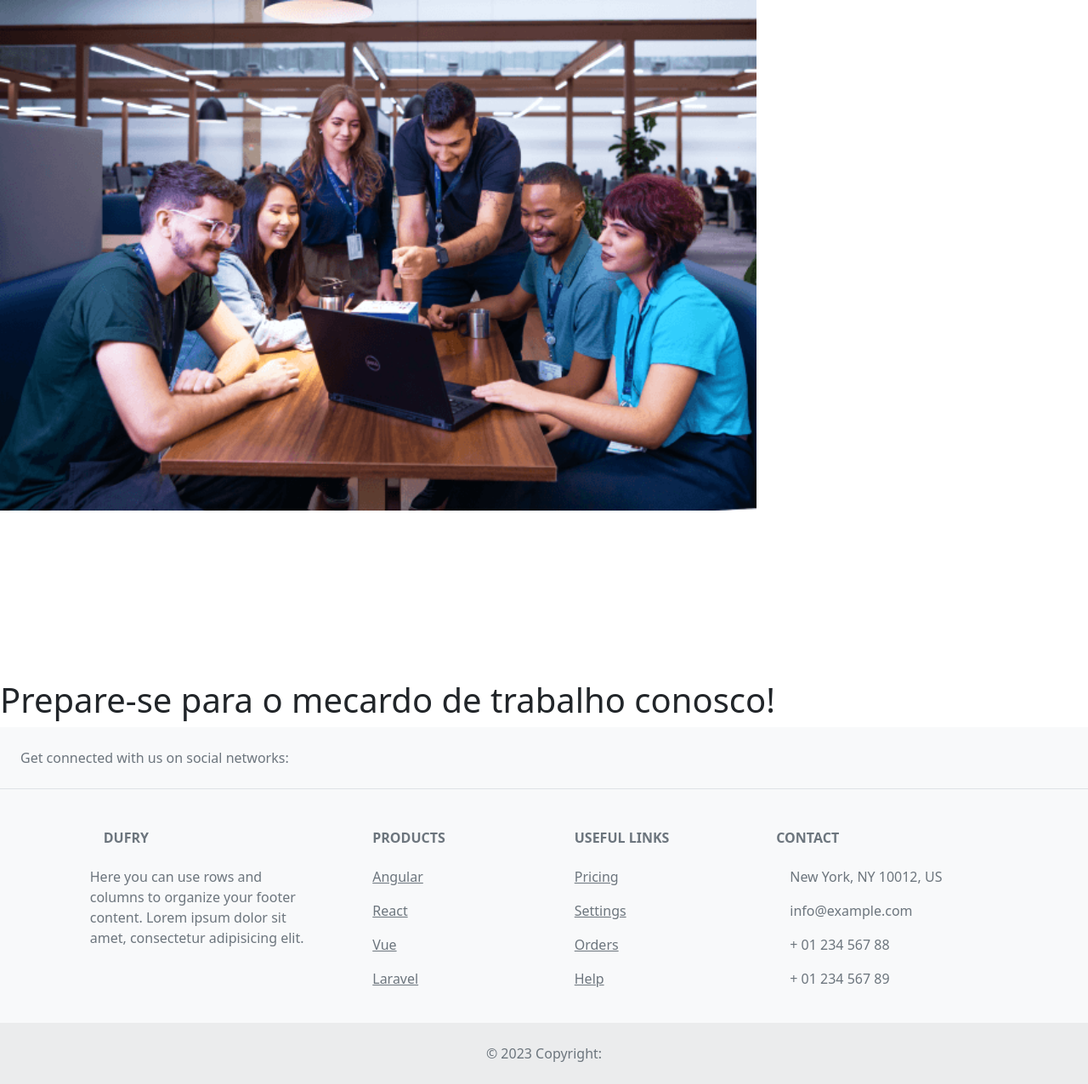
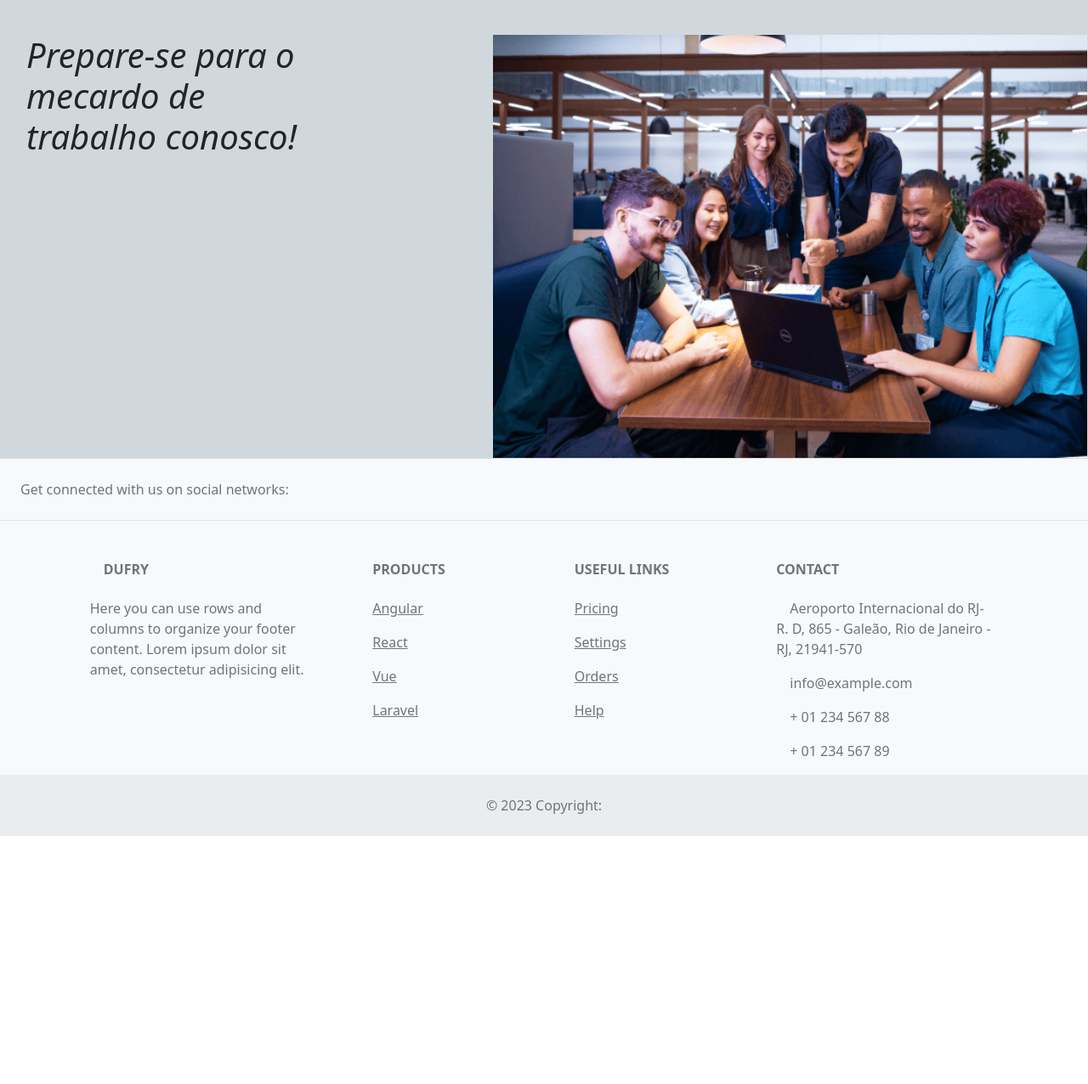
Before and after one commit to luissoaresx7/cta-portal-candidato, a Flask app: page / in a window 1280 px wide. Shown: the part 120-1396 px from the top of the page at 85% size. After the commit the page ends 1104 px from the top, so only its background shows below. Run offline with Flask 3, Linux system fonts and the light colour scheme.

Commit message:
atualizando templates, app.py e css

```diff
--- a/app.py
+++ b/app.py
@@ -40,51 +40,50 @@
 
 class Student(db.Model):
     id = db.Column(db.Integer, primary_key=True)
-    complete_name = db.Column(db.String(64), nullable=False)
+    complete_name = db.Column(db.String(64), nullable=True)
     social_name = db.Column(db.String(64), nullable=True)
-    birth_date = db.Column(db.DateTime(80), nullable=False)
+    birth_date = db.Column(db.DateTime(80), nullable=True)
     raca_cor_etinia = db.Column(db.Integer(), nullable=True)
     gender = db.Column(db.Integer(), nullable=True)
-    marital_status = db.Column(db.Integer(), nullable=False)
-    nacionality = db.Column(db.String(64), nullable=False)
-    city = db.Column(db.String(64), nullable=False)
-    state = db.Column(db.String(64), nullable=False)
-    city = db.Column(db.String(64), nullable=False)
-    rg = db.Column(db.String(64), nullable=False)
-    shipping_date_rg = db.Column(db.DateTime(80), nullable=False)
-    shipper_rg = db.Column(db.String(64), nullable=False)
-    cpf = db.Column(db.String(64), nullable=False)
-    cnh = db.Column(db.String(64), nullable=False)
-    cep = db.Column(db.String(64), nullable=False)
-    address = db.Column(db.String(64), nullable=False)
-    house_number = db.Column(db.String(64), nullable=False)
-    complement_address = db.Column(db.String(64), nullable=False)
-    tel = db.Column(db.String(64), nullable=False)
-    tel_message = db.Column(db.String(64), nullable=False)
-    personal_email = db.Column(db.String(64), nullable=False)
-    message_email = db.Column(db.String(64), nullable=False)
-    scholarity_progress = db.Column(db.Integer(), nullable=False)
-    school_term = db.Column(db.Integer(), nullable=False)
-    school = db.Column(db.String(64), nullable=False)
-    pwd_person = db.Column(db.Integer(), nullable=False)
-    pwd_person_affirmative = db.Column(db.String(64), nullable=False)
-    carrier_of_chronic_disease = db.Column(db.Integer(), nullable=False)
-    carrier_of_chronic_disease_affirmative = db.Column(db.String(64), nullable=False)
-    vaccine_covid = db.Column(db.Integer(), nullable=False)
-    mame_mom = db.Column(db.String(64), nullable=False)
-    profession_mom = db.Column(db.String(64), nullable=False)
-    scholarity_mom = db.Column(db.Integer(), nullable=False)
+    marital_status = db.Column(db.Integer(), nullable=True)
+    nacionality = db.Column(db.String(64), nullable=True)
+    state = db.Column(db.String(64), nullable=True)
+    city = db.Column(db.String(64), nullable=True)
+    rg = db.Column(db.String(64), nullable=True)
+    shipping_date_rg = db.Column(db.DateTime(80), nullable=True)
+    shipper_rg = db.Column(db.String(64), nullable=True)
+    cpf = db.Column(db.String(64), nullable=True)
+    cnh = db.Column(db.String(64), nullable=True)
+    cep = db.Column(db.String(64), nullable=True)
+    address = db.Column(db.String(64), nullable=True)
+    house_number = db.Column(db.String(64), nullable=True)
+    complement_address = db.Column(db.String(64), nullable=True)
+    tel = db.Column(db.String(64), nullable=True)
+    tel_message = db.Column(db.String(64), nullable=True)
+    personal_email = db.Column(db.String(64), nullable=True)
+    message_email = db.Column(db.String(64), nullable=True)
+    scholarity_progress = db.Column(db.Integer(), nullable=True)
+    school_term = db.Column(db.Integer(), nullable=True)
+    school = db.Column(db.String(64), nullable=True)
+    pwd_person = db.Column(db.Integer(), nullable=True)
+    pwd_person_affirmative = db.Column(db.String(64), nullable=True)
+    carrier_of_chronic_disease = db.Column(db.Integer(), nullable=True)
+    carrier_of_chronic_disease_affirmative = db.Column(db.String(64), nullable=True)
+    vaccine_covid = db.Column(db.Integer(), nullable=True)
+    mame_mom = db.Column(db.String(64), nullable=True)
+    profession_mom = db.Column(db.String(64), nullable=True)
+    scholarity_mom = db.Column(db.Integer(), nullable=True)
     mame_dad = db.Column(db.String(64), nullable=False)
-    profession_dad = db.Column(db.String(64), nullable=False)
-    scholarity_dad = db.Column(db.Integer(), nullable=False)
-    children = db.Column(db.Integer(), nullable=False)
-    many_childrens = db.Column(db.String(64), nullable=False)
-    live_whith_parents = db.Column(db.Integer(), nullable=False)
-    lives_whith_other_family = db.Column(db.String(64), nullable=False)
-    many_people_live_house = db.Column(db.String(64), nullable=False)
-    member_family_name = db.Column(db.String(64), nullable=False)
-    degree_of_kinship = db.Column(db.Integer(), nullable=False)
-    age_member_family = db.Column(db.String(64), nullable=False)
+    profession_dad = db.Column(db.String(64), nullable=True)
+    scholarity_dad = db.Column(db.Integer(), nullable=True)
+    children = db.Column(db.Integer(), nullable=True)
+    many_childrens = db.Column(db.String(64), nullable=True)
+    live_whith_parents = db.Column(db.Integer(), nullable=True)
+    lives_whith_other_family = db.Column(db.String(64), nullable=True)
+    many_people_live_house = db.Column(db.String(64), nullable=True)
+    member_family_name = db.Column(db.String(64), nullable=True)
+    degree_of_kinship = db.Column(db.Integer(), nullable=True)
+    age_member_family = db.Column(db.String(64), nullable=True)
 
     def __repr__(self):
         return f'<Student {self.complete_name}>'
--- a/static/css/index.css
+++ b/static/css/index.css
@@ -4,33 +4,12 @@
 
 }
 
-.img{
-   background-image: url("/static/backgroundindex.png");
-   height: 800px;
-   width: 890px;
-   background-position: left top;
-   margin left: 200px;
-   background-repeat: no-repeat;
-   background-size: contain;
-   background-attachment: scroll;
-
+#chamada{
+    font-size: 18px;
+    width: 1000px;
+    font-style: oblique;
+    background-color: #946743;
+    border-radius: 50px;
+    padding: 15px;
+    margin-left: 30px;
 }
-
-#botaoLogin{
-    box-shadow: 0 0 0 0.05rem #000000;
-
-}
-#botaoLogin:hover {
-    border-color: #000000;
-
-}
-
-
-#inputEmail, #inputSenha{
-    border-color: 	#000000;
-}
-
-#inputEmail:focus, #inputSenha:focus {
-    border-color: 	#000000;
-    box-shadow: 0 0 0 0.1rem #ffffff;
-}
--- a/static/css/main.css
+++ b/static/css/main.css
@@ -1,6 +1,7 @@
 body{
     margin: 0;
     padding: 0;
+    background-color: #D0D8DD;
 
 }
 
@@ -11,14 +12,48 @@
 
 }
 
-
 .logo:hover {
     transform: scale(1);
 
 }
 
-.main{
+
+#chamada{
+    font-size: 18px;
+    font-weight: 200;
+    font-style: oblique;
+    padding: 1px;
+    margin-left: 30px;
+}
+
+#img{
+   height: 500px;
+   width: 900px;
+   padding: 1px;
+   padding-left: 200px;
+
+
+
+}
+
+.nav-link{
+    color: #000000
+    transform: scale(1);
+
+}
+
+
+.nav-link:hover{
+    color: #ffffff;
+    transform: scale(1.2);
+    text-decoration: underline;
+
+}
+
+main{
     display: flex;
     flex-direction: row;
+    margin-top: 40px;
+
 
 }
--- a/templates/base.html
+++ b/templates/base.html
@@ -1,14 +1,36 @@
 <!doctype html>
 <html>
 <head>
+
 <title>Portal CTA</title>
 <link rel="stylesheet" href="https://cdn.jsdelivr.net/npm/bootstrap@5.1.1/dist/css/bootstrap.min.css">
 <link rel="stylesheet" href="{{url_for('static', filename='css/main.css')}}">
-{% block head %}
-    {% endblock %}
-</head>
+<nav class="navbar navbar-expand-lg navbar-light" style="background-color: #e00014;">
+  <a  class="logo " href="{{url_for('index')}}"><img class=logo src="{{url_for('static', filename='DUFRY_Logo.png')}}"></a>
 
 
+  {% if current_user.is_anonymous %}
+  <div class="collapse navbar-collapse" id="navbarSupportedContent">
+      <ul class="navbar-nav mr-auto">
+        <li class="nav-item active">
+          <a class="nav-link" href="{{url_for('register')}}">Cadastre-se<span class="sr-only"></span></a>
+        </li>
+        <li class="nav-item">
+          <a class="nav-link" href="{{url_for('login')}}">Login</a>
+        </li>
+      </ul>
+  </div>
+  {% else %}
+    <p>Bem-vindo {{current_user.username}}</p>
+    <a href="{{ url_for('logout') }}">Sair</a>
+  {% endif %}
+</nav>
+
+<div class="index">
+
+</head>
+ {% block head %}
+ {% endblock %}
 <body>
     {% block content %}
     {% endblock %}
--- a/templates/index.html
+++ b/templates/index.html
@@ -1,35 +1,17 @@
 {% extends "base.html" %}
+<link rel="stylesheet" href="{{url_for('static', filename='css/main.css')}}">
 {% block head %}
-<link rel="stylesheet" href="{{url_for('static', filename='css/index.css')}}">
-{% endblock %}
-{% block content %}
-<body>
-<nav class="navbar navbar-expand-lg navbar-light" style="background-color: #e00014;">
-  <a  class="logo" href="{{url_for('index')}}"><img class="logo" src="{{url_for('static', filename='DUFRY_Logo.png')}}"></a>
 
 
-  {% if current_user.is_anonymous %}
-  <div class="collapse navbar-collapse" id="navbarSupportedContent">
-      <ul class="navbar-nav mr-auto">
-        <li class="nav-item active">
-          <a class="nav-link" href="{{url_for('register')}}">Cadastre-se<span class="sr-only"></span></a>
-        </li>
-        <li class="nav-item">
-          <a class="nav-link" href="{{url_for('login')}}">Login</a>
-        </li>
-      </ul>
+<body>
+<main>
+  <div id="chamada">
+        <h1 >Prepare-se para o mecardo de trabalho conosco!</h1>
   </div>
-  {% else %}
-    <p>Bem-vindo {{current_user.username}}</p>
-    <a href="{{ url_for('logout') }}">Sair</a>
-  {% endif %}
-</nav>
-<main>
-  <aside>
-    <div class="img">
-    </div>
-    <h1>Prepare-se para o mecardo de trabalho conosco!</h1>
-  </aside>
+
+  <article>
+    <img id="img" src="./static/backgroundindex.png">
+  </article>
 
 </main>
 
@@ -138,7 +120,7 @@
         <div class="col-md-4 col-lg-3 col-xl-3 mx-auto mb-md-0 mb-4">
           <!-- Links -->
           <h6 class="text-uppercase fw-bold mb-4">Contact</h6>
-          <p><i class="fas fa-home me-3"></i> New York, NY 10012, US</p>
+          <p><i class="fas fa-home me-3"></i>Aeroporto Internacional do RJ- R. D, 865 - Galeão, Rio de Janeiro - RJ, 21941-570</p>
           <p>
             <i class="fas fa-envelope me-3"></i>
             info@example.com
```
Also changed, not shown: templates/formsub.html (+3 -24 lines), templates/formsub_edit.html (+2 -13 lines), templates/login.html (+2 -14 lines), templates/register.html (+2 -14 lines).
